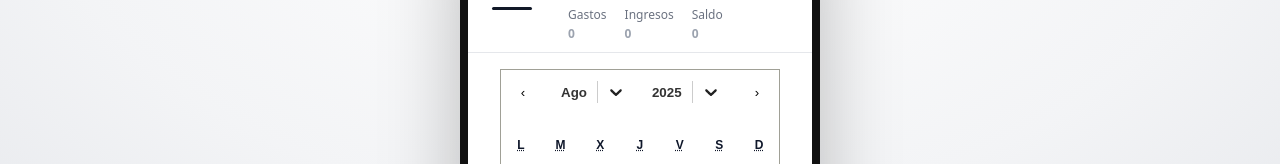
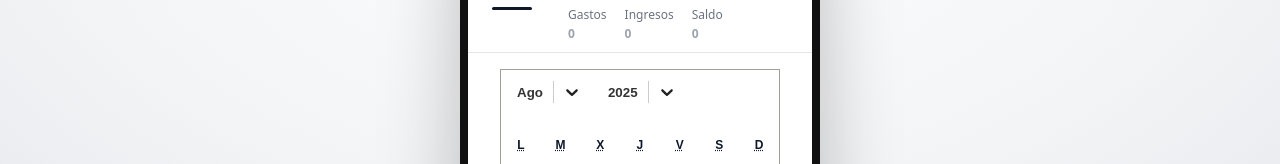
Before and after one commit to marianaUrrego/app_hibrida, a React (Vite) app: page / in a window 1280 px wide. Both pictures are taken after a click on the button "Calendario". Shown: the part 143-307 px from the top of the page. Built offline with nearby package versions, Linux system fonts and the light colour scheme.

Commit message:
cambio barra de año

```diff
--- a/src/components/Calendar.jsx
+++ b/src/components/Calendar.jsx
@@ -1,8 +1,8 @@
-import React, { useState } from 'react';
-import Calendar from 'react-calendar';
-import Select from 'react-select';
-import 'react-calendar/dist/Calendar.css';
-import layout from '../styles/Layout.module.scss'; // Usa tus estilos globales
+import React, { useState } from "react";
+import Calendar from "react-calendar";
+import Select from "react-select";
+import "react-calendar/dist/Calendar.css";
+import layout from "../styles/Layout.module.scss";
 
 function CalendarComponent() {
   const [date, setDate] = useState(new Date());
@@ -11,78 +11,84 @@ function CalendarComponent() {
   for (let y = 2000; y <= 2030; y++) years.push({ value: y, label: y });
 
   const months = [
-    { value: 0, label: 'Ene' }, { value: 1, label: 'Feb' }, { value: 2, label: 'Mar' },
-    { value: 3, label: 'Abr' }, { value: 4, label: 'May' }, { value: 5, label: 'Jun' },
-    { value: 6, label: 'Jul' }, { value: 7, label: 'Ago' }, { value: 8, label: 'Sep' },
-    { value: 9, label: 'Oct' }, { value: 10, label: 'Nov' }, { value: 11, label: 'Dic' }
+    { value: 0, label: "Ene" },
+    { value: 1, label: "Feb" },
+    { value: 2, label: "Mar" },
+    { value: 3, label: "Abr" },
+    { value: 4, label: "May" },
+    { value: 5, label: "Jun" },
+    { value: 6, label: "Jul" },
+    { value: 7, label: "Ago" },
+    { value: 8, label: "Sep" },
+    { value: 9, label: "Oct" },
+    { value: 10, label: "Nov" },
+    { value: 11, label: "Dic" },
   ];
 
   const navigationLabel = ({ date, view }) => {
-    if (view === 'month') {
+    if (view === "month") {
       const year = date.getFullYear();
       const month = date.getMonth();
 
       return (
-        <div style={{ display: 'flex', gap: '0.5rem', alignItems: 'center', background: 'none', border: 'none' }}>
+        <div style={{ display: "flex", gap: "0.5rem", alignItems: "center" }}>
           <Select
-            value={months[month]}
-            onChange={option => {
+            value={months.find((m) => m.value === month)}
+            onChange={(option) => {
               const newDate = new Date(date);
               newDate.setMonth(option.value);
               setDate(newDate);
             }}
             options={months}
+            isSearchable={false}
             styles={{
               control: (base) => ({
                 ...base,
                 minWidth: 80,
-                background: 'none',
-                border: 'none',
-                boxShadow: 'none',
-                fontWeight: 'bold',
-                fontSize: '1em',
+                background: "none",
+                border: "none",
+                boxShadow: "none",
+                fontWeight: "bold",
+                fontSize: "1em",
               }),
               dropdownIndicator: (base) => ({
                 ...base,
-                color: '#222',
+                color: "#222",
               }),
               menu: (base) => ({
                 ...base,
                 zIndex: 9999,
               }),
             }}
-            menuPlacement="auto"
-            isSearchable={false}
           />
           <Select
-            value={{ value: year, label: year }}
-            onChange={option => {
+            value={years.find((y) => y.value === year)}
+            onChange={(option) => {
               const newDate = new Date(date);
               newDate.setFullYear(option.value);
               setDate(newDate);
             }}
             options={years}
+            isSearchable={false}
             styles={{
               control: (base) => ({
                 ...base,
                 minWidth: 70,
-                background: 'none',
-                border: 'none',
-                boxShadow: 'none',
-                fontWeight: 'bold',
-                fontSize: '1em',
+                background: "none",
+                border: "none",
+                boxShadow: "none",
+                fontWeight: "bold",
+                fontSize: "1em",
               }),
               dropdownIndicator: (base) => ({
                 ...base,
-                color: '#222',
+                color: "#222",
               }),
               menu: (base) => ({
                 ...base,
                 zIndex: 9999,
               }),
             }}
-            menuPlacement="auto"
-            isSearchable={false}
           />
         </div>
       );
@@ -91,7 +97,7 @@ function CalendarComponent() {
   };
 
   const formatShortWeekday = (locale, date) =>
-    date.toLocaleDateString(locale, { weekday: 'narrow' });
+    date.toLocaleDateString(locale, { weekday: "narrow" });
 
   return (
     <div className={layout.content}>
@@ -103,8 +109,10 @@ function CalendarComponent() {
         maxDetail="month"
         showNeighboringMonth={false}
         locale="es-ES"
-        next2Label={null}
-        prev2Label={null}
+        prevLabel={null} // Quita flecha <
+        nextLabel={null} // Quita flecha >
+        next2Label={null} // Quita flechas >>
+        prev2Label={null} // Quita flechas <<
         navigationLabel={navigationLabel}
         formatShortWeekday={formatShortWeekday}
         className="react-calendar"
```
